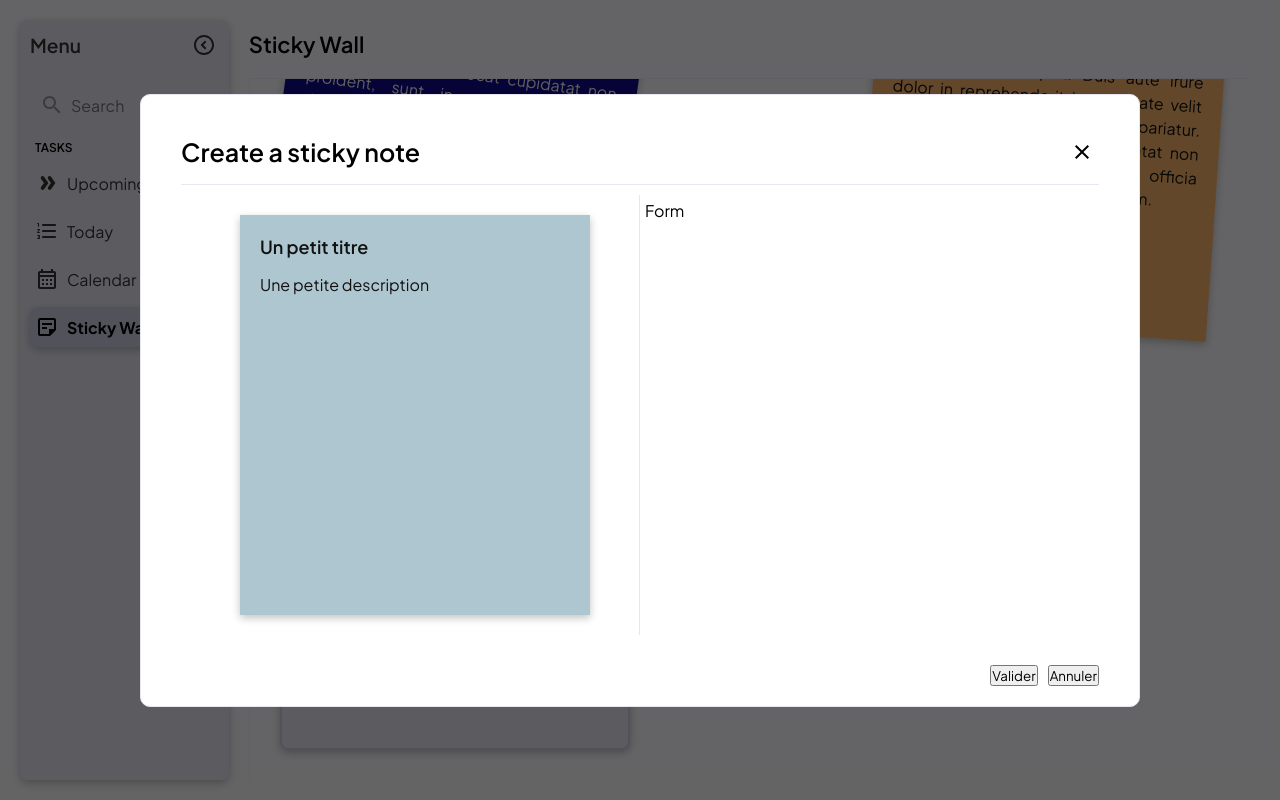
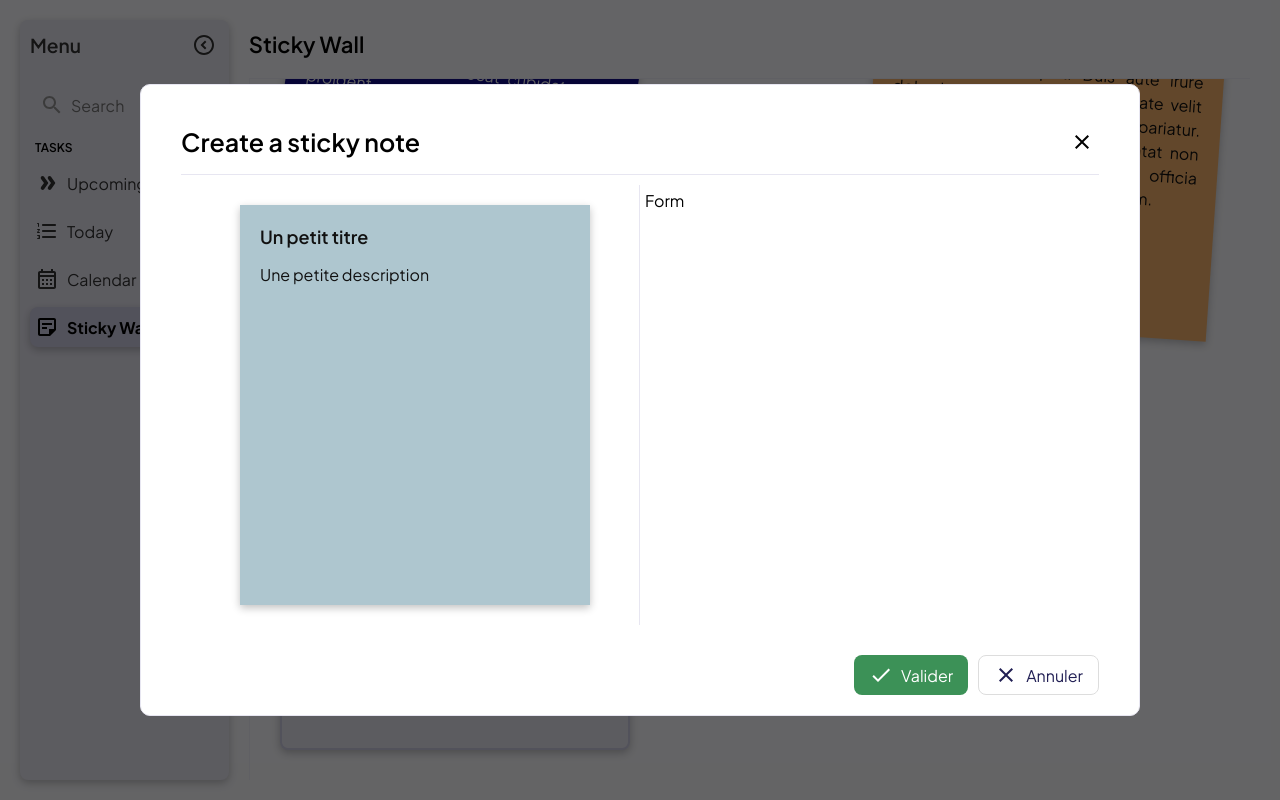
Before and after one commit to SkyHuss/todoList, a React (Vite) app: page /sticky-wall in a window 1280 px wide. Both pictures are taken after a click on the element 454 px from the left and 550 px from the top of the page. Built offline with nearby package versions, Linux system fonts and the light colour scheme.

Commit message:
feat(action-button): implement generic action button component

```diff
--- /dev/null
+++ b/src/components/Generic/ActionButton/ActionButton.css
@@ -0,0 +1,90 @@
+.action-button {
+    height: 40px;
+    min-height: 40px;
+    border-radius: 8px;
+    padding: 0 15px;
+    display: flex;
+    align-items: center;
+    justify-content: center;
+    gap: 8px;
+    background-color: var(--green-1);
+    color: var(--white);
+    font-size: var(--regular-size);
+    font-weight: var(--regular-weight);
+    transition: all 0.3s;
+    filter: none;
+    white-space: nowrap;
+}
+
+.action-button:hover {
+    cursor: pointer;
+    background-color: var(--green-3);
+}
+
+.action-button.secondary {
+    background-color: var(--white);
+    color: var(--dark-blue);
+    border: solid 1px var(--light-gray);
+}
+
+.action-button.secondary:hover {
+    border: solid 1px var(--secondary-light-1);
+}
+
+.action-button.disabled {
+    background-color: var(--dark-gray);
+    color: var(--white);
+}
+
+.action-button.disabled:hover {
+    cursor: unset;
+}
+
+.action-button.tertiary {
+    min-width: 50px;
+    color: var(--dark-blue);
+    background-color: transparent;
+    border-radius: 0;
+    position: relative;
+}
+
+.action-button.tertiary::after {
+    content: '';
+    position: absolute;
+    bottom: 0;
+    left: 0;
+    width: 100%;
+    height: 0.1em;
+    background-color: var(--dark-blue);
+    opacity: 0;
+    transition:
+        opacity 300ms,
+        transform 300ms;
+    opacity: 1;
+    transform: scale(0);
+    transform-origin: center;
+}
+
+.action-button.tertiary:hover::after,
+.action-button.tertiary:focus::after {
+    opacity: 1;
+    transform: translate3d(0, 0.2em, 0);
+}
+
+.action-button.tertiary:hover::after,
+.action-button.tertiary:focus::after {
+    transform: scale(1);
+}
+
+.action-button.danger {
+    background-color: var(--red);
+    color: var(--white);
+}
+
+.action-button.danger:hover {
+    filter: brightness(1.2);
+}
+
+.action-button.not-rounded {
+    border-radius: 0;
+}
--- /dev/null
+++ b/src/components/Generic/ActionButton/ActionButton.tsx
@@ -0,0 +1,19 @@
+import { SvgIconComponent } from "@mui/icons-material"
+import { ButtonType } from "../../../constants/Button"
+import "./ActionButton.css"
+
+
+
+interface Props {
+    label: string,
+    icon: SvgIconComponent,
+    type?: ButtonType,
+    onClick: () => void
+}
+
+export default function ActionButton({label, icon: Icon, type = ButtonType.primary, onClick} : Props) {
+    return <div className={`action-button ${type}`} onClick={onClick}>
+        <Icon />
+        <div className="label">{label}</div>
+    </div>
+}
--- a/src/components/forms/StickyNoteForm/StickyNoteForm.tsx
+++ b/src/components/forms/StickyNoteForm/StickyNoteForm.tsx
@@ -1,9 +1,16 @@
+import { Check, Close } from '@mui/icons-material';
 import { v4 as uuidv4 } from 'uuid';
+import { ButtonType } from '../../../constants/Button';
 import { StickNoteType } from "../../../pages/stickyWall/stickyWall"
+import ActionButton from '../../Generic/ActionButton/ActionButton';
 import StickNote from '../../StickyNote/StickyNote';
 import "./StickyNoteForm.css"
 
-export default function StickyNoteForm() {
+interface Props {
+    closeModal: () => void
+}
+
+export default function StickyNoteForm({closeModal}:Props) {
 
     // TODO: define default note or get old note
     const stickyNote: StickNoteType = {
@@ -12,6 +19,10 @@ export default function StickyNoteForm() {
         description: "Une petite description",
         bgColor: "#AEC6CF",
         textColor: "#111111"
+    }
+
+    const validateForm = () => {
+        console.log("creation de l element: ", stickyNote)
     }
 
     return <div className="sticky-note-form-container">
@@ -24,8 +35,8 @@ export default function StickyNoteForm() {
             </div>
         </div>
         <div className="action-buttons">
-            <button>Valider</button>
-            <button>Annuler</button>
+            <ActionButton label='Valider' icon={Check} type={ButtonType.primary} onClick={validateForm}/>
+            <ActionButton label='Annuler' icon={Close} type={ButtonType.secondary} onClick={closeModal}/>
         </div>
     </div>
 }
--- /dev/null
+++ b/src/constants/Button.ts
@@ -0,0 +1,6 @@
+export enum ButtonType {
+    primary = "primary",
+    secondary = "secondary",
+    tertiary = "tertiary",
+    danger = "danger"
+}
--- a/src/pages/stickyWall/stickyWall.tsx
+++ b/src/pages/stickyWall/stickyWall.tsx
@@ -33,7 +33,7 @@ export default function StickyWall() {
 
         {isCreateModalOpen &&
             <Modal title='Create a sticky note' closeModal={() => setIsCreateModalOpen(false)}>
-                <StickyNoteForm />
+                <StickyNoteForm closeModal={() => setIsCreateModalOpen(false)}/>
             </Modal>
         }
 
--- a/src/variables/color.css
+++ b/src/variables/color.css
@@ -16,6 +16,10 @@
     --tertiary-1: #ffb885;
     --tertiary-2: #ffcfad;
 
+    --green-1: #3c9157;
+    --green-2: #73c28c;
+    --green-3: #42a461;
+
     --white: #ffffff;
     --neutral-200: #fafafe;
     --neutral-250: #f1f0fb;
```
